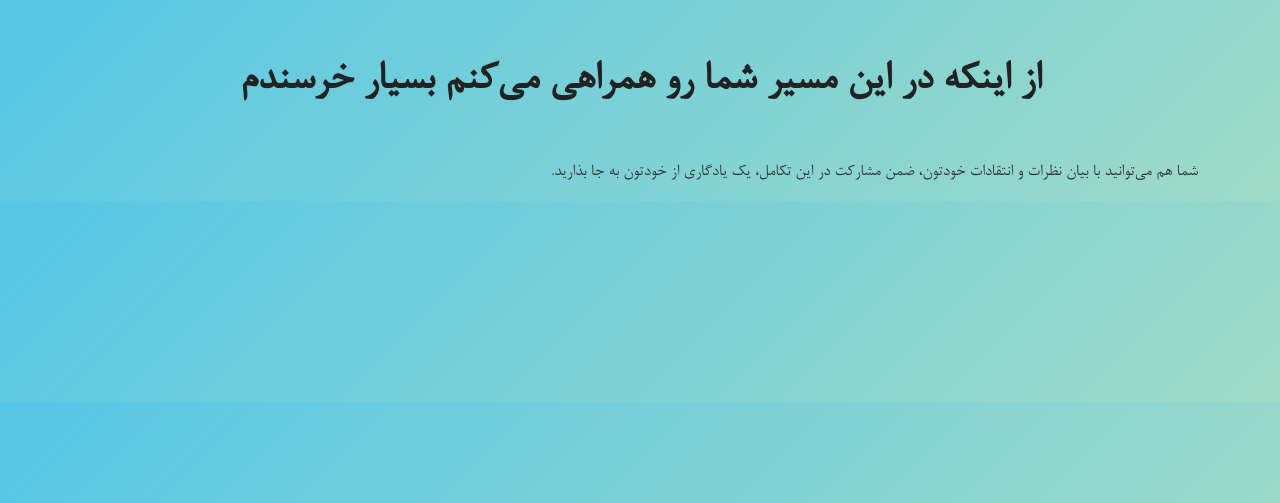
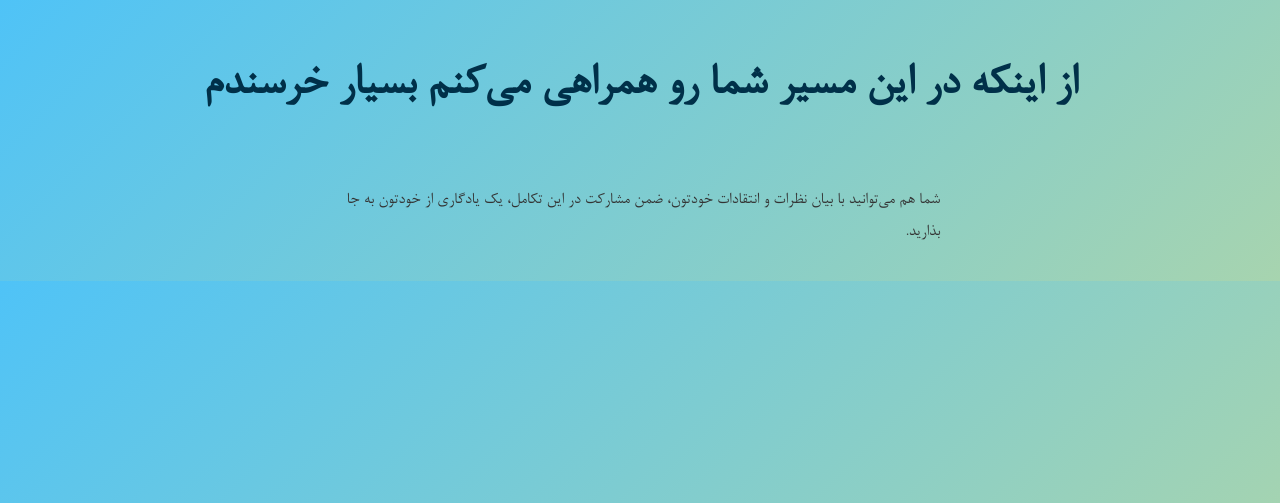
Before and after one commit to Amir-Khansari/Driver, a PHP site: page / in a window 1280 px wide. Shown: the top 503 px of the page. Run offline with PHP 8.4, Linux system fonts and the light colour scheme.

Commit message:
Style.css

```diff
--- a/Style.css
+++ b/Style.css
@@ -1,42 +1,30 @@
 @font-face {
   font-family: 'B Nazanin';
-  src: url('fonts/B-NAZANIN.TTF') format('truetype');
+  src: url('B-NAZANIN.TTF') format('truetype');
 }
 
 body {
   font-family: 'B Nazanin', sans-serif;
-  background: linear-gradient(135deg, #56c7e6, #a0dbc6);
-  background-size: cover;
+  background: linear-gradient(135deg, #4fc3f7, #a7d4af); /* آبی با رگه‌های سبز مایل به قهوه‌ای */
   margin: 0;
   padding: 0;
   direction: rtl;
+  text-align: right;
 }
 
 header {
   text-align: center;
-  padding: 30px 10px 10px;
-  font-size: 22px;
-  color: #222;
-}
-
-main {
-  padding: 20px;
+  padding: 30px 20px 10px;
+  font-size: 1.5em;
+  color: #003049;
 }
 
 .description {
-  text-align: right;
-  font-size: 18px;
+  padding: 15px 20px;
+  font-size: 1.1em;
   color: #333;
-  max-width: 90%;
-  margin: 0 auto;
+  max-width: 600px;
+  line-height: 1.8;
+  margin-right: auto;
+  margin-left: auto;
 }
-
-@media (max-width: 600px) {
-  header {
-    font-size: 18px;
-  }
-
-  .description {
-    font-size: 16px;
-  }
-}
```
